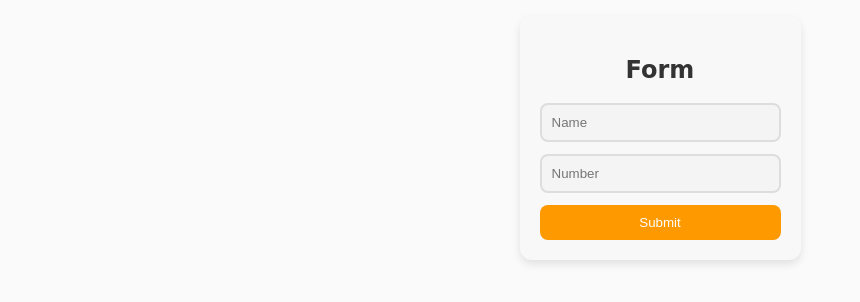
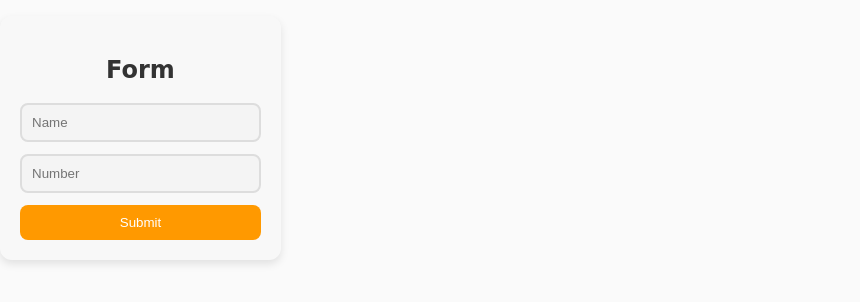
Before and after one commit to Aryan-Motwani/user_form, a React (Create React App) app: page / in a window 1280 px wide. Shown: the part 262-564 px from the top of the page, without its empty margins (0-860 px from the left). Built offline with nearby package versions, Linux system fonts and the light colour scheme.

Commit message:
Update index.css

```diff
--- a/src/index.css
+++ b/src/index.css
@@ -1,5 +1,5 @@
 body {
-  position:'fixed';
+  position:fixed;
   margin: 0;
   font-family: -apple-system, BlinkMacSystemFont, 'Segoe UI', 'Roboto', 'Oxygen',
     'Ubuntu', 'Cantarell', 'Fira Sans', 'Droid Sans', 'Helvetica Neue',
```
